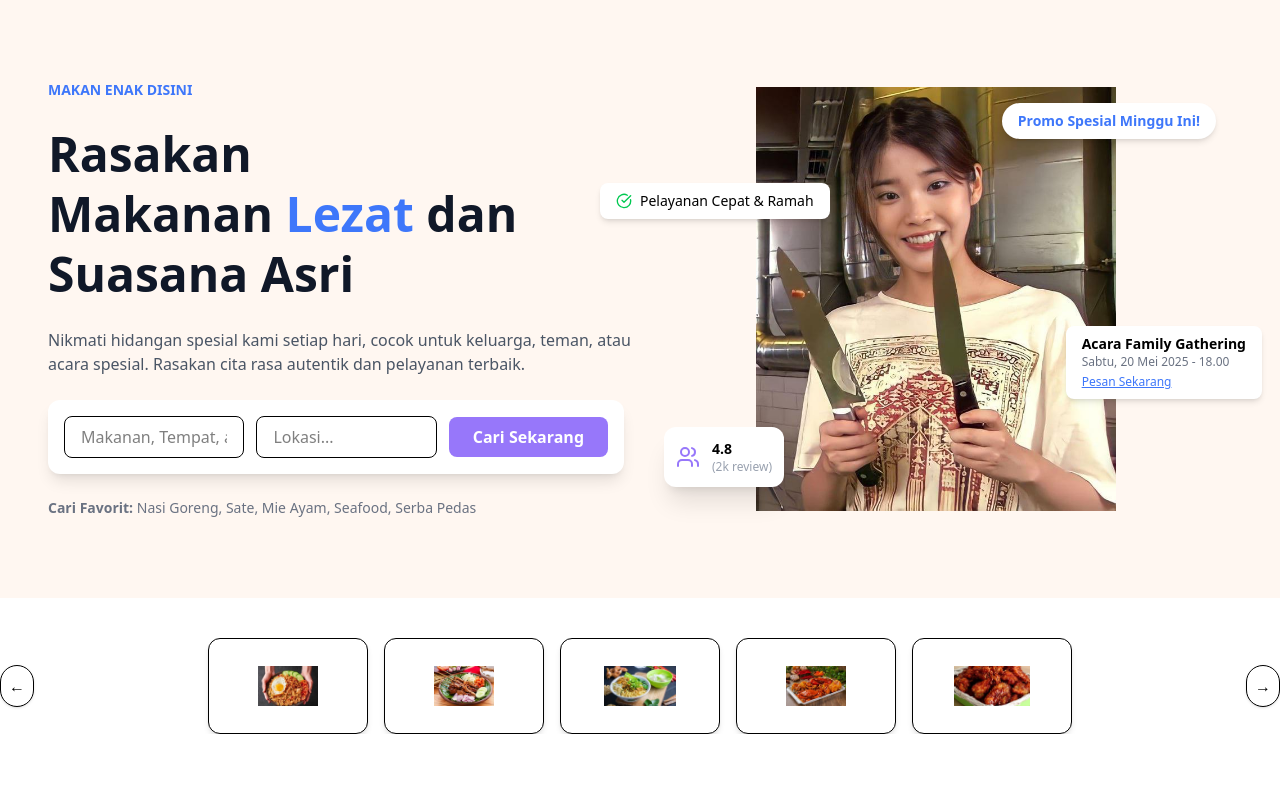
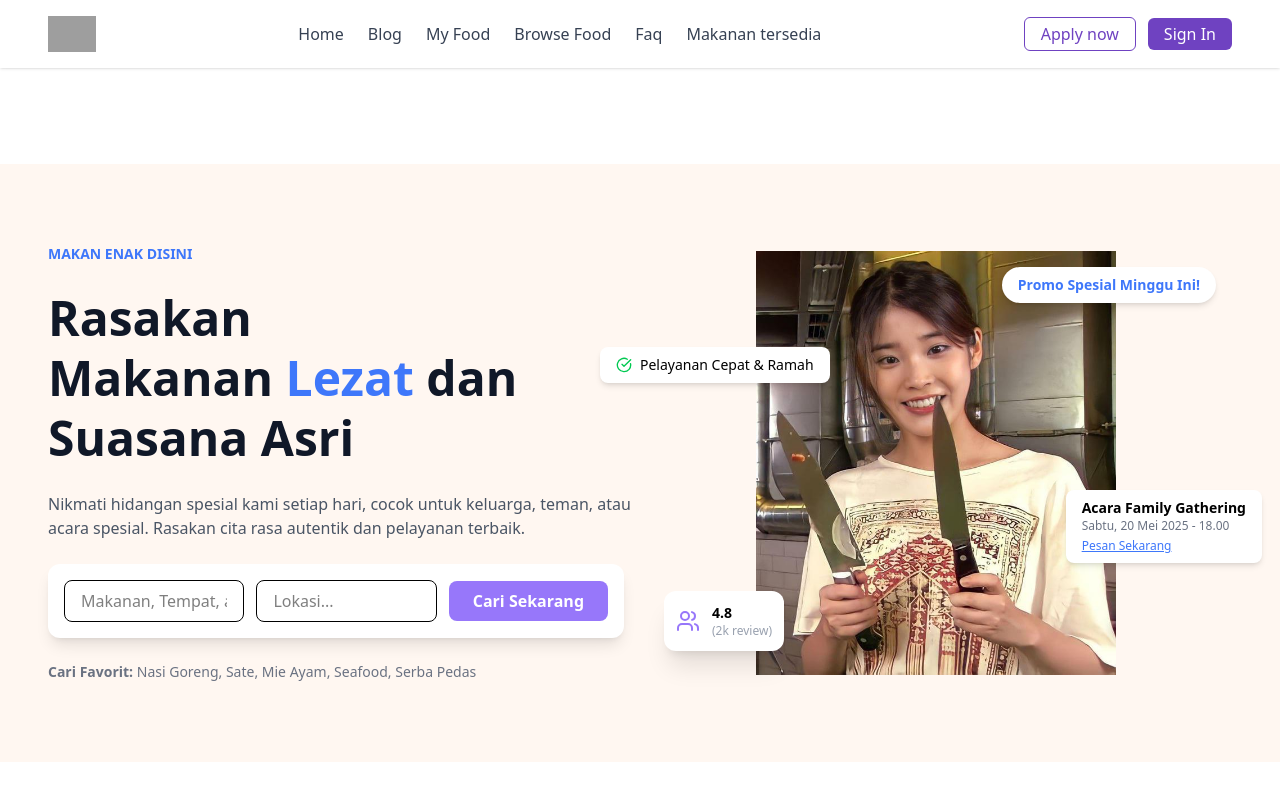
Before and after one commit to YohanesPcr/yohanes-app, a React (Vite) app: page /herosection in a window 1280 px wide. Shown: the top 800 px of the page. Built offline with nearby package versions, Linux system fonts and the light colour scheme; grey boxes are pictures that could not be loaded.

Commit message:
Perbaikan navbar

```diff
--- a/src/GuestLayout/pages/HeroSection.jsx
+++ b/src/GuestLayout/pages/HeroSection.jsx
@@ -8,11 +8,16 @@ import DaftarMakanan from '../components/DaftarMakanan';
 import HeroMakanan from '../components/HeroMakanan';
 
 import Ulasan from '../components/Ulasan';
+import Navbar from '../components/Navbar';
+import Footer from '../components/Footer';
+
 
 export default function HeroSection() {
   return (
     <>
-      <section className="relative bg-[#fff7f1] py-20">
+      <Navbar />
+   <section className="relative bg-[#fff7f1] py-20 mt-24">
+
         <div className="max-w-7xl mx-auto grid md:grid-cols-2 items-center px-6 md:px-12">
           {/* Kiri */}
           <div className="space-y-6">
@@ -85,10 +90,11 @@ export default function HeroSection() {
 
       {/* Tambahan Section */}
       <DisplayMakanan />
-      <MenuFavorit/>
-      <DaftarMakanan/>
-      <HeroMakanan/>
-      <Ulasan/>
+      <MenuFavorit />
+      <DaftarMakanan />
+      <HeroMakanan />
+      <Ulasan />
+      <Footer/>
     </>
   );
 }
```
